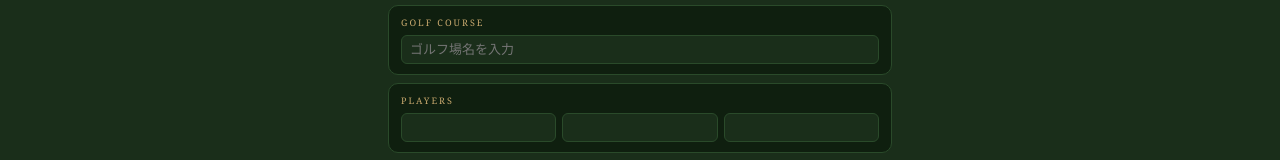
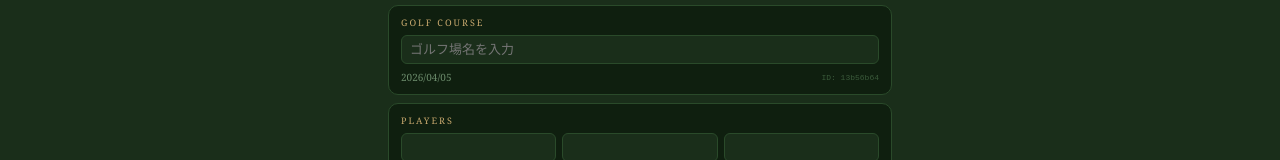
Before and after one commit to David00Lin/golf-functions, a React (Vite) app: page / in a window 1280 px wide. Shown: the part 126-286 px from the top of the page. Built offline with nearby package versions, Linux system fonts and the light colour scheme; no server answers.

Commit message:
feat: display date and session ID in course section

```diff
--- a/src/App.tsx
+++ b/src/App.tsx
@@ -1,5 +1,6 @@
 import { useState, useMemo } from "react";
 import { useAutoSave } from "./hooks/useAutoSave";
+import { getSessionId } from "./lib/session";
 
 const HOLES = 18;
 const GOLD = "#c8a96e";
@@ -53,6 +54,8 @@ type Result = Result3 | Result4 | null;
 export default function App() {
   const [mode, setMode] = useState<3 | 4>(3);
   const [courseName, setCourseName] = useState("");
+  const today = new Date().toLocaleDateString("ja-JP", { year: "numeric", month: "2-digit", day: "2-digit" });
+  const sessionId = getSessionId();
   const [names, setNames] = useState(["", "", "", ""]);
   const [scores, setScores] = useState<string[][]>(() =>
     Array(HOLES).fill(null).map(() => Array(4).fill(""))
@@ -229,8 +232,13 @@ export default function App() {
               padding: "6px 8px", textAlign: "left",
               background: "#1a2e1a", border: "1px solid #2a4a2a",
               borderRadius: 6, color: "#f5f0e8", fontSize: 13, outline: "none",
+              marginBottom: 6,
             }}
           />
+          <div style={{ display: "flex", justifyContent: "space-between", alignItems: "center" }}>
+            <span style={{ fontSize: 10, color: "#6b8b6b" }}>{today}</span>
+            <span style={{ fontSize: 8, color: "#3a5a3a", fontFamily: "monospace" }}>ID: {sessionId.slice(0, 8)}</span>
+          </div>
         </div>
         {/* Player names */}
         <div style={{ background: "#0f1f0f", borderRadius: 10, padding: "10px 12px", marginBottom: 8, border: "1px solid #2a4a2a" }}>
```
